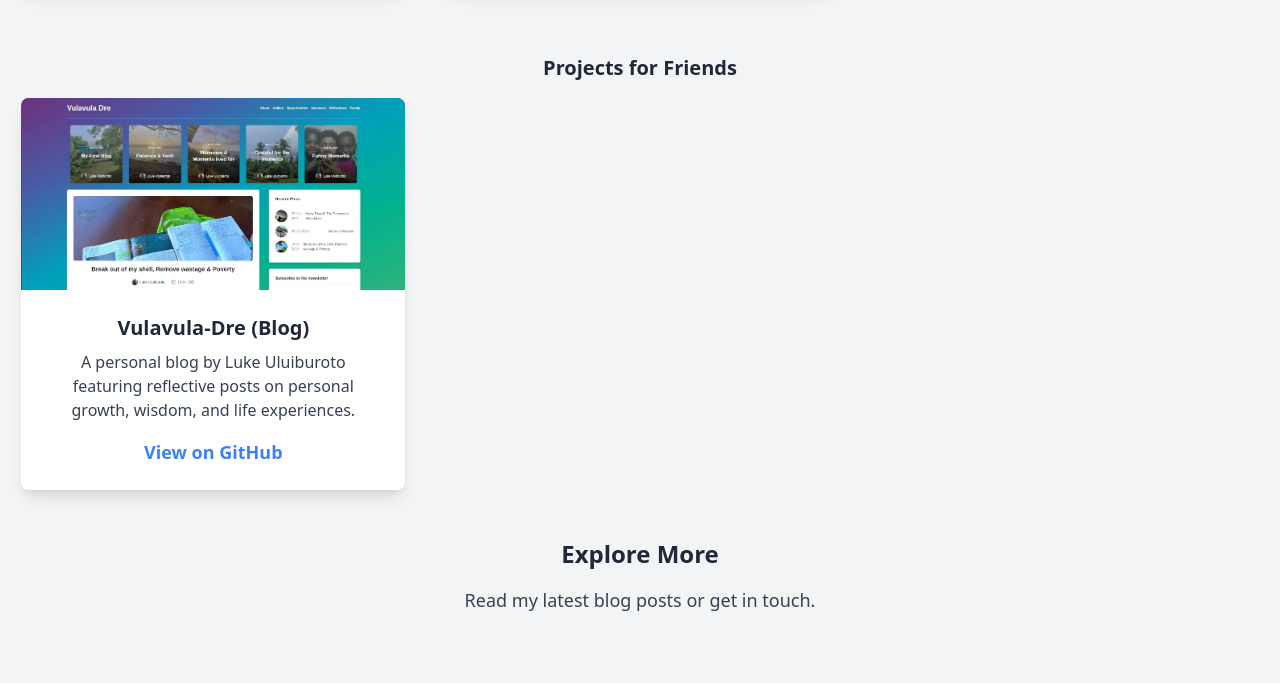
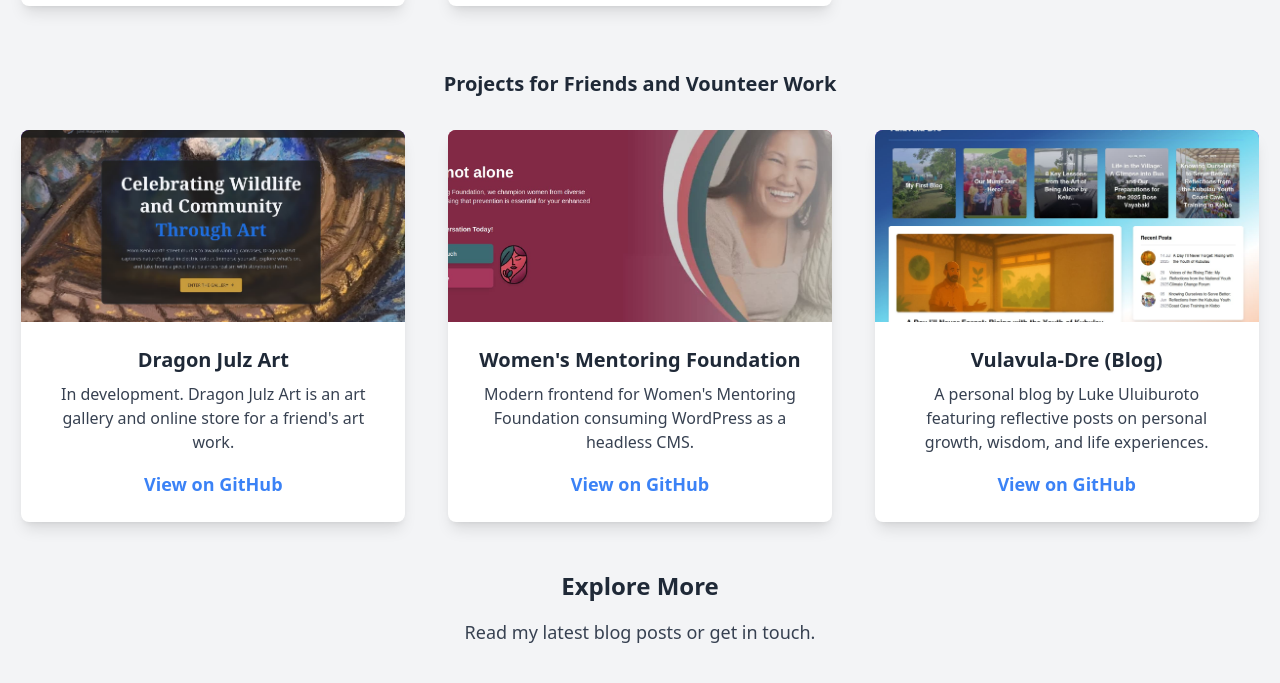
Before and after one commit to michagodfrey/website, a website: page index.html in a window 1280 px wide. Shown: the part 1158-1841 px from the top of the page. Drawn offline with Linux system fonts and the light colour scheme; no server answers.

Commit message:
feat: added dragon julz and wmf projects

```diff
--- a/index.html
+++ b/index.html
@@ -74,17 +74,14 @@
           working on or just want to show. Check out them out and their code on
           GitHub!
         </p>
-        <h3 class="text-xl font-semibold mb-4">My Projects</h3>
+        <h3 class="text-xl font-semibold mb-8">My Projects</h3>
         <div
           class="grid grid-cols-1 md:grid-cols-2 lg:grid-cols-3 gap-8 center"
         >
 
-        <!-- Project - PlantPassport.ai -->
+        <!-- ToDo: Project - PlantPassport.ai -->
 
-
-        <!-- Project - YouTube -->
-
-
+        <!-- ToDo: Project - YouTube -->
 
           <!-- Project - POWR -->
           <div
@@ -155,10 +152,74 @@
             </div>
           </div>
         </div>
-        <h3 class="text-xl font-semibold mt-16 mb-4">Projects for Friends</h3>
+        <h3 class="text-xl font-semibold mt-16 mb-8">Projects for Friends and Vounteer Work</h3>
         <div
           class="grid grid-cols-1 md:grid-cols-2 lg:grid-cols-3 gap-8 center"
         >
+
+         <!-- Project - Dragon Julz Art -->
+          <div
+            class="max-w-sm bg-white shadow-lg rounded-lg overflow-hidden mx-auto"
+          >
+            <div class="bg-violet-700">
+              <a href="https://dragon-julz-art.vercel.app/" target="_blank">
+                <img
+                  class="w-full h-48 object-cover"
+                  src="assets/dragon-julz-art.jpg"
+                  alt="Project Image"
+                />
+              </a>
+            </div>
+            <div class="p-6">
+              <a
+                href="https://dragon-julz-art.vercel.app/"
+                target="_blank"
+                class="hover:underline"
+              >
+                <h3 class="text-xl font-semibold mb-2">Dragon Julz Art</h3>
+              </a>
+              <p class="text-gray-700 mb-4">
+                In development. Dragon Julz Art is an art gallery and online store for a friend's art work.
+              </p>
+              <a
+                href="https://github.com/michagodfrey/DragonJulzArt"
+                class="text-blue-500 font-bold text-lg hover:underline"
+                >View on GitHub</a
+              >
+            </div>
+          </div>
+
+           <!-- Project - Women's Mentoring Foundation -->
+          <div
+            class="max-w-sm bg-white shadow-lg rounded-lg overflow-hidden mx-auto"
+          >
+            <div class="bg-[#A5375C]">
+              <a href="https://wmf-headless-frontend.vercel.app/" target="_blank">
+                <img
+                  class="w-full h-48 object-cover"
+                  src="assets/wmf-banner.jpg"
+                  alt="Project Image"
+                />
+              </a>
+            </div>
+            <div class="p-6">
+              <a
+                href="https://wmf-headless-frontend.vercel.app/"
+                target="_blank"
+                class="hover:underline"
+              >
+                <h3 class="text-xl font-semibold mb-2">Women's Mentoring Foundation</h3>
+              </a>
+              <p class="text-gray-700 mb-4">
+                Modern frontend for Women's Mentoring Foundation consuming WordPress as a headless CMS.
+              </p>
+              <a
+                href="https://github.com/michagodfrey/wmf-headless-frontend"
+                class="text-blue-500 font-bold text-lg hover:underline"
+                >View on GitHub</a
+              >
+            </div>
+          </div>
 
           <!-- Project - Vulavula Dre -->
           <div
@@ -167,8 +228,8 @@
             <div class="bg-violet-700">
               <a href="https://vulavula-dre.vercel.app/" target="_blank">
                 <img
-                  class="w-full h-48 object-contain"
-                  src="assets/project-blog.webp"
+                  class="w-full h-48 object-cover"
+                  src="assets/vulavuladre-sceenshot.jpg"
                   alt="Project Image"
                 />
               </a>
```
Also changed, not shown: assets/dragon-julz-art.jpg (added), assets/project-blog.webp (deleted), assets/vulavuladre-sceenshot.jpg (added), assets/wmf-banner.jpg (added), output.css.
